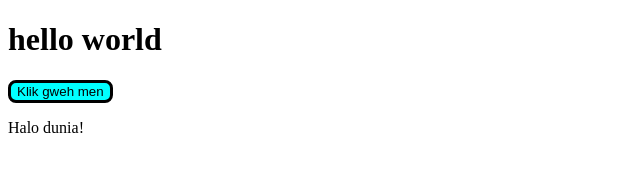
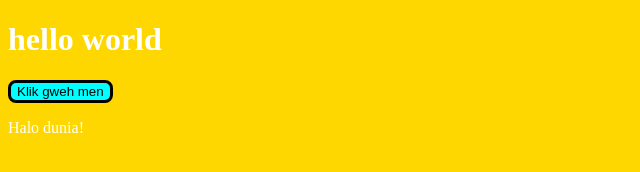
Before and after one commit to AryaKhaslana/latihan-javascript, a plain HTML site: page index.html in a window 1280 px wide. Shown: the whole page, without its empty margins (0-640 px from the left). Drawn offline with Linux system fonts and the light colour scheme.

Commit message:
Projek js

```diff
--- a/style.css
+++ b/style.css
@@ -3,3 +3,9 @@ button {
     background-color: aqua;
     border: solid;
 }
+
+body {
+    background-color: gold;
+    color: white;
+
+}
```
Also changed, not shown: Projek JS/index.html (added), Projek JS/script.js (added), Projek JS/style.css (added).
